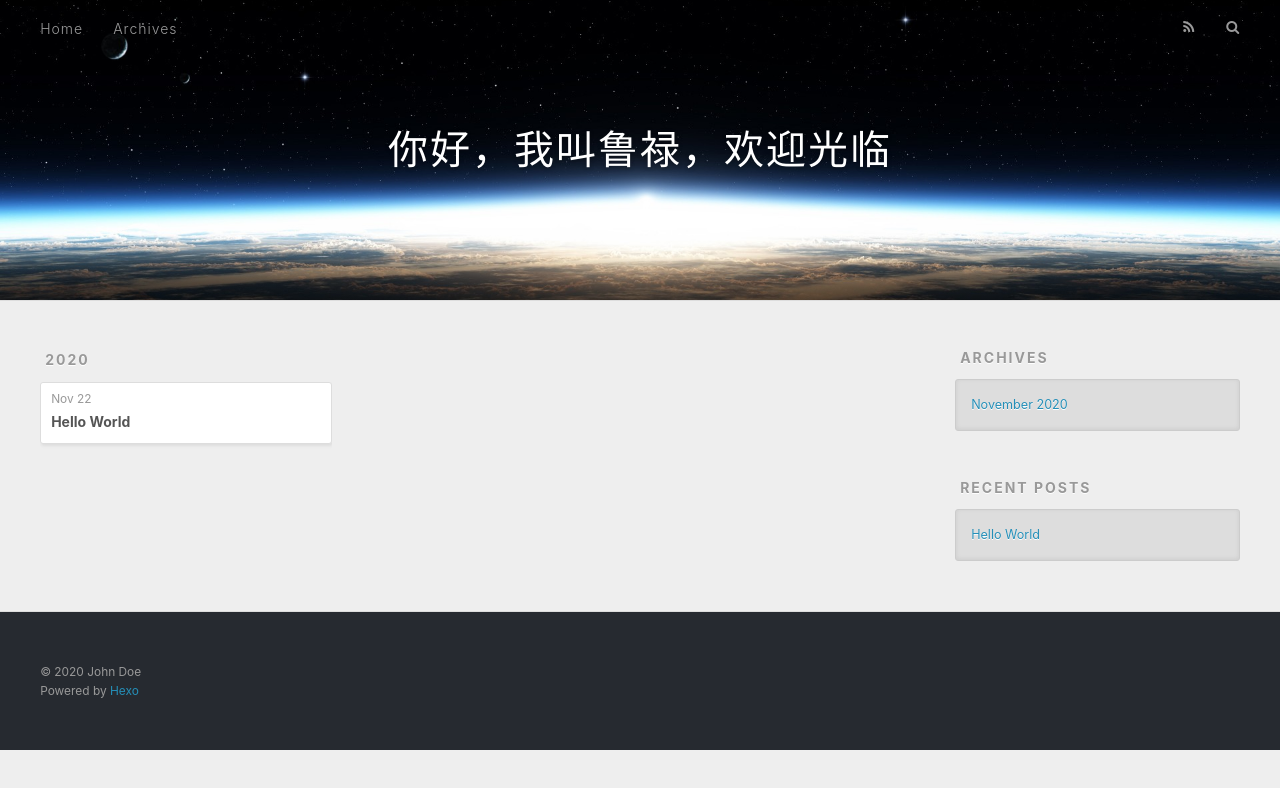
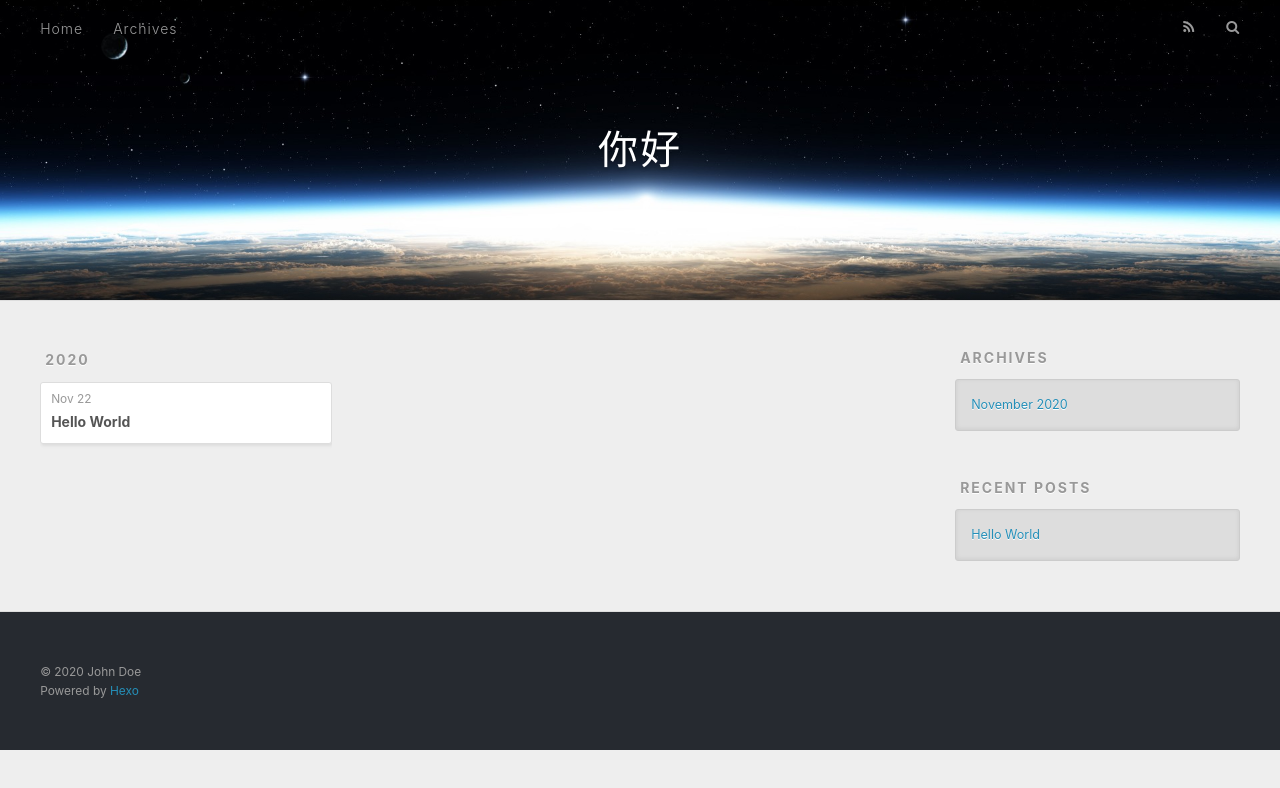
Before and after one commit to AluAluka/AluAluka.github.io, a plain HTML site: page archives/2020/11/index.html in a window 1280 px wide. Drawn offline with nearby package versions, Linux system fonts and the light colour scheme.

Commit message:
Site updated: 2020-11-23 23:53:07

```diff
--- a/archives/2020/11/index.html
+++ b/archives/2020/11/index.html
@@ -5,17 +5,17 @@
 
 
 
-  <title>Archives: 2020/11 | 你好，我叫鲁禄，欢迎光临</title>
+  <title>Archives: 2020/11 | 你好</title>
   <meta name="viewport" content="width=device-width, initial-scale=1, maximum-scale=1">
   <meta property="og:type" content="website">
-<meta property="og:title" content="你好，我叫鲁禄，欢迎光临">
+<meta property="og:title" content="你好">
 <meta property="og:url" content="http://example.com/archives/2020/11/index.html">
-<meta property="og:site_name" content="你好，我叫鲁禄，欢迎光临">
+<meta property="og:site_name" content="你好">
 <meta property="og:locale" content="en_US">
 <meta property="article:author" content="John Doe">
 <meta name="twitter:card" content="summary">
 
-    <link rel="alternate" href="/atom.xml" title="你好，我叫鲁禄，欢迎光临" type="application/atom+xml">
+    <link rel="alternate" href="/atom.xml" title="你好" type="application/atom+xml">
 
 
     <link rel="icon" href="/favicon.png">
@@ -36,7 +36,7 @@
   <div id="header-outer" class="outer">
     <div id="header-title" class="inner">
       <h1 id="logo-wrap">
-        <a href="/" id="logo">你好，我叫鲁禄，欢迎光临</a>
+        <a href="/" id="logo">你好</a>
       </h1>
 
     </div>
```
Also changed, not shown: 2020/11/22/hello-world/index.html (+5 -5 lines), archives/2020/index.html (+5 -5 lines), archives/index.html (+5 -5 lines), index.html (+6 -6 lines).
